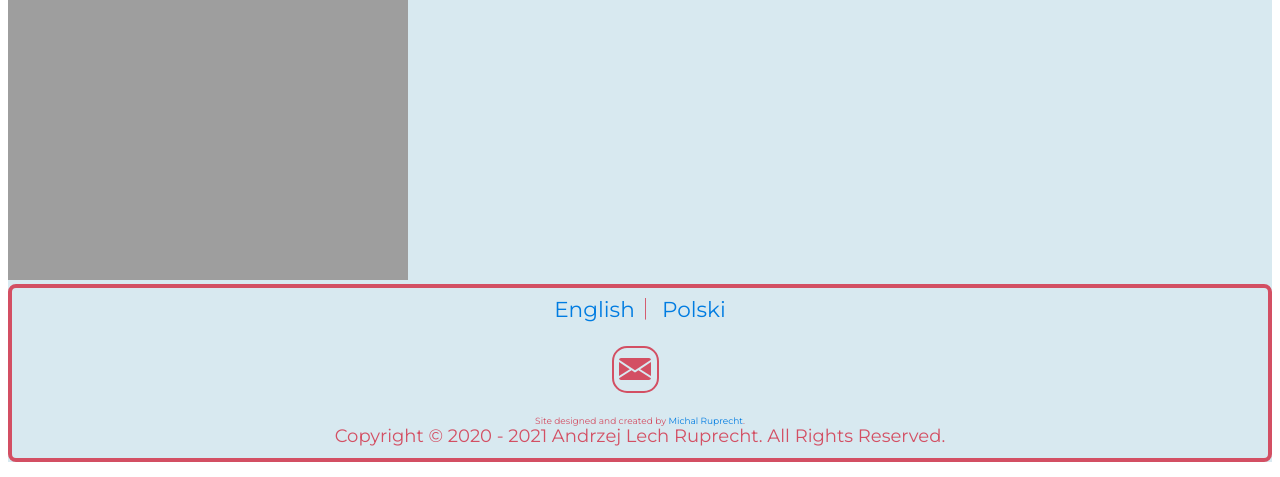
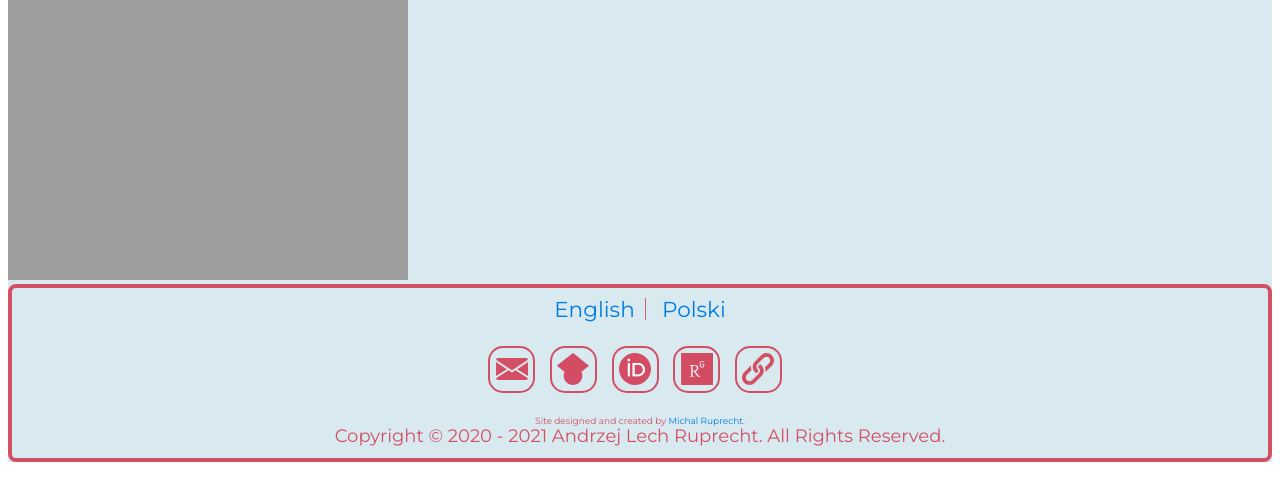
Before and after one commit to andrzejruprecht/andrzejruprecht, a Jekyll site: the page built from index.html, in a window 1280 px wide. Shown: the part 5172-5649 px from the top of the page. Built offline with Jekyll 4.4.1, drawn with Linux system fonts in a browser that asks for light colours.

Commit message:
Update default.html

```diff
--- a/_layouts/default.html
+++ b/_layouts/default.html
@@ -29,7 +29,12 @@
 							<big>
 								<a href="https://andrzejruprecht.github.io">English</a>｜
 								<a href="https://andrzejruprecht.github.io/pages/pl">Polski</a></big>
-             <br /><br /><a class="containerbutton" href="mailto:DrAndrzejRuprecht@gmail.com" target="_blank"><img src="https://AndrzejRuprecht.github.io/assets/icons/mail.svg" alt="EMail" style="width:32px;"></a>
+             <br /><br />
+						 	<a class="containerbutton" href="mailto:DrAndrzejRuprecht@gmail.com" target="_blank"><img src="https://AndrzejRuprecht.github.io/assets/icons/mail.svg" alt="EMail" style="width:32px;"></a>
+						 	<a class="containerbutton" href="https://scholar.google.com/citations?user=XcLSwFMAAAAJ&hl=en&oi=ao" target="_blank"><img src="https://AndrzejRuprecht.github.io/assets/icons/scholar.svg" alt="Google Scholar" style="width:32px;"></a>
+						 	<a class="containerbutton" href="https://orcid.org/0000-0003-1378-7554" target="_blank"><img src="https://AndrzejRuprecht.github.io/assets/icons/orcid.svg" alt="ORCID" style="width:32px;"></a>
+							<a class="containerbutton" href="https://www.researchgate.net/profile/Andrzej-Ruprecht" target="_blank"><img src="https://AndrzejRuprecht.github.io/assets/icons/researchgate.svg" alt="Research Gate" style="width:32px;"></a>
+							<a class="containerbutton" href="http://www.encyklopedia.puszcza-bialowieska.eu/index.php?dzial=haslo&id=777" target="_blank"><img src="https://AndrzejRuprecht.github.io/assets/icons/link.svg" alt="Andrzej L. Ruprecht link" style="width:32px;"></a>
              <br /><br />
              <div class="smalltext">Site designed and created by <a href="https://michalruprecht.com/" target="_blank">Michal Ruprecht</a>.</div>
              Copyright © 2020 - <script>document.write(new Date().getFullYear())</script> Andrzej Lech Ruprecht. All Rights Reserved.
```
